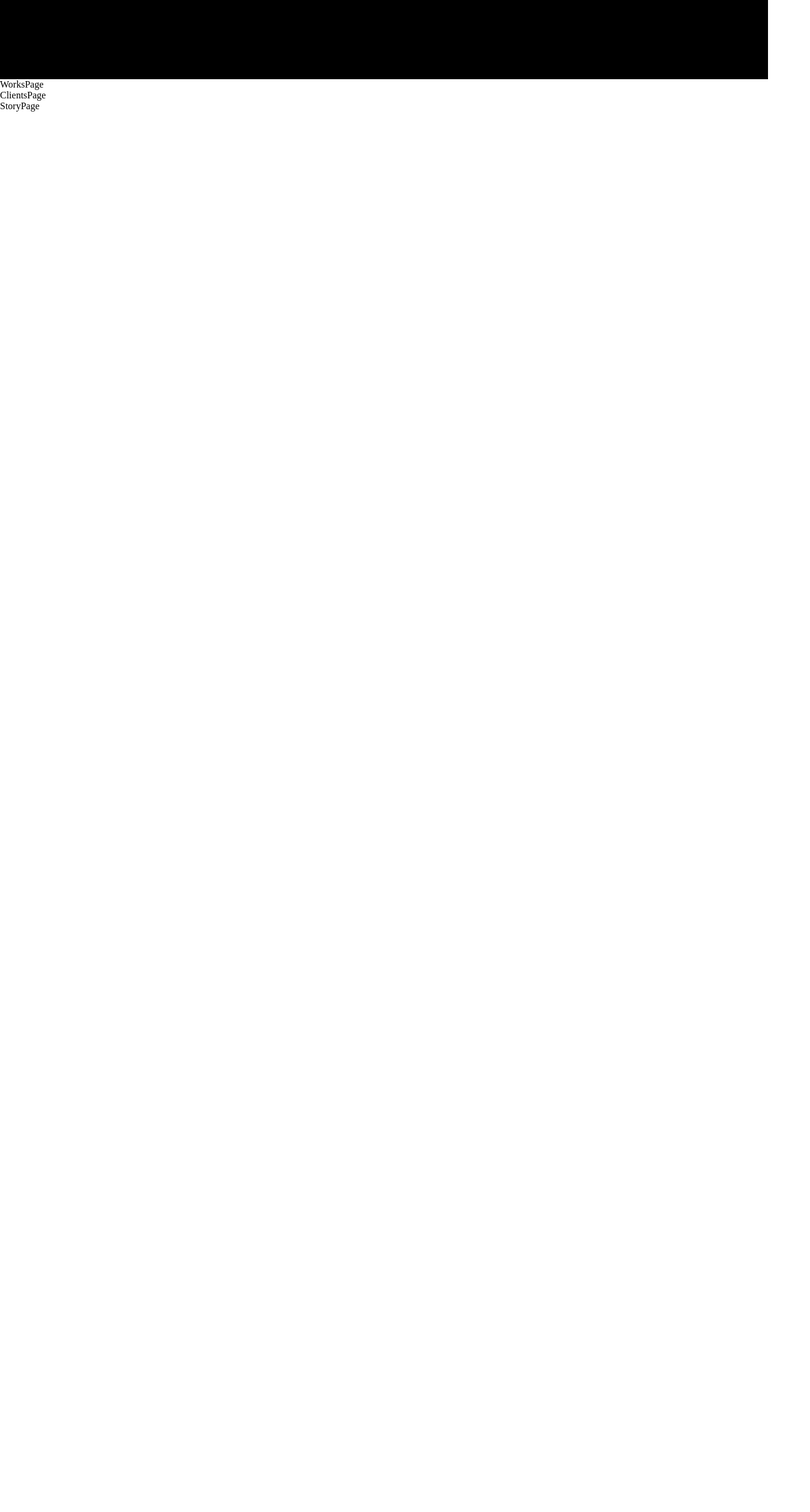
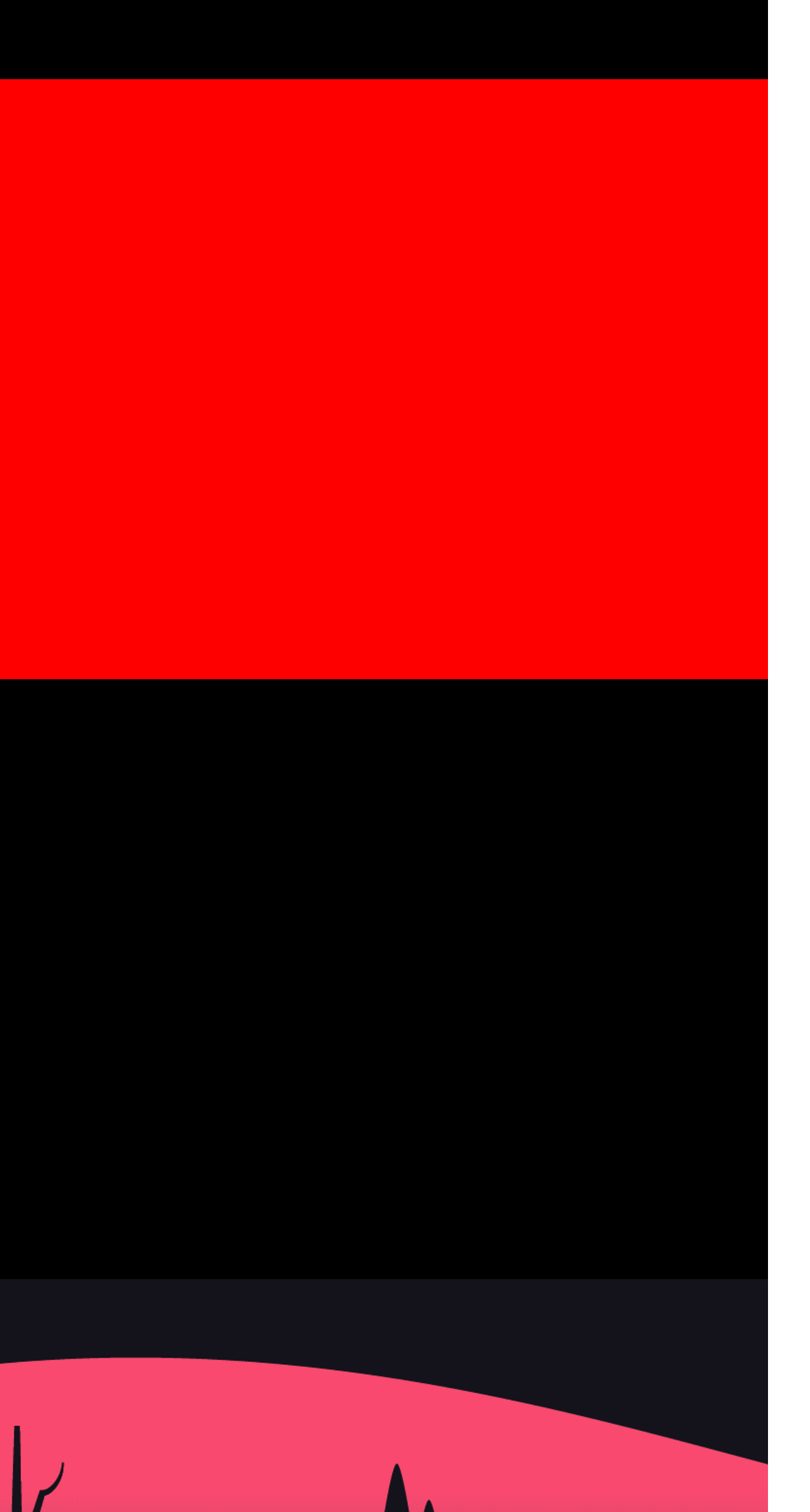
Before and after one commit to Eorime/holy-motors, a React (Create React App) app: page / in a window 1280 px wide. Shown: the part 2140-4660 px from the top of the page at 60% size, 1350 px wide, since content can reach past the window. Before the commit the page ends 2326 px from the top, so only its background shows below. Built offline with nearby package versions, Linux system fonts and the light colour scheme.

Commit message:
Add a background, minimal style changes

```diff
--- a/src/pages/clientsPage/ClientsPage.jsx
+++ b/src/pages/clientsPage/ClientsPage.jsx
@@ -1,8 +1,12 @@
 import React from "react";
-import { Container } from "./style";
+import { ClientsContainer, Container } from "./style";
 
 const ClientsPage = () => {
-  return <Container id="clients">ClientsPage</Container>;
+  return (
+    <Container id="clients">
+      <ClientsContainer></ClientsContainer>
+    </Container>
+  );
 };
 
 export default ClientsPage;
--- a/src/pages/clientsPage/style.js
+++ b/src/pages/clientsPage/style.js
@@ -1,3 +1,8 @@
 import styled from "styled-components";
 
 export const Container = styled.div``;
+
+export const ClientsContainer = styled.div`
+  background-color: #000000;
+  height: 1000px;
+`;
--- a/src/pages/navigationPage/style.js
+++ b/src/pages/navigationPage/style.js
@@ -10,7 +10,6 @@
   justify-content: flex-start;
   gap: 10px;
   margin-top: 0px;
-  width: 100%;
   height: 1170px;
   padding-left: 70px;
   padding-top: 70px;
--- a/src/pages/projectsPage/style.js
+++ b/src/pages/projectsPage/style.js
@@ -4,6 +4,5 @@
 
 export const ProjectsContainer = styled.div`
   background-color: #000000;
-  width: 100%;
   height: 1000px;
 `;
--- a/src/pages/storyPage/StoryPage.jsx
+++ b/src/pages/storyPage/StoryPage.jsx
@@ -1,8 +1,12 @@
 import React from "react";
-import { Container } from "./style";
+import { Container, StoryContainer } from "./style";
 
 const StoryPage = () => {
-  return <Container id="story">StoryPage</Container>;
+  return (
+    <Container id="story">
+      <StoryContainer></StoryContainer>
+    </Container>
+  );
 };
 
 export default StoryPage;
--- a/src/pages/storyPage/style.js
+++ b/src/pages/storyPage/style.js
@@ -1,3 +1,12 @@
 import styled from "styled-components";
+import background from "../../assets/images/storyBackground.png";
 
 export const Container = styled.div``;
+
+export const StoryContainer = styled.div`
+  background-image: url(${background});
+  background-size: cover;
+  background-position: center;
+  height: 1120px;
+  background-position: calc(50% - 30px) calc(50% + 10px);
+`;
--- a/src/pages/worksPage/WorksPage.jsx
+++ b/src/pages/worksPage/WorksPage.jsx
@@ -1,8 +1,12 @@
 import React from "react";
-import { Container } from "./style";
+import { Container, WorksContainer } from "./style";
 
 const WorksPage = () => {
-  return <Container id="works">WorksPage</Container>;
+  return (
+    <Container id="works">
+      <WorksContainer></WorksContainer>
+    </Container>
+  );
 };
 
 export default WorksPage;
--- a/src/pages/worksPage/style.js
+++ b/src/pages/worksPage/style.js
@@ -1,3 +1,8 @@
 import styled from "styled-components";
 
 export const Container = styled.div``;
+
+export const WorksContainer = styled.div`
+  background-color: #ff0000;
+  height: 1000px;
+`;
```
Also changed, not shown: src/assets/images/storyBackground.png (added).
